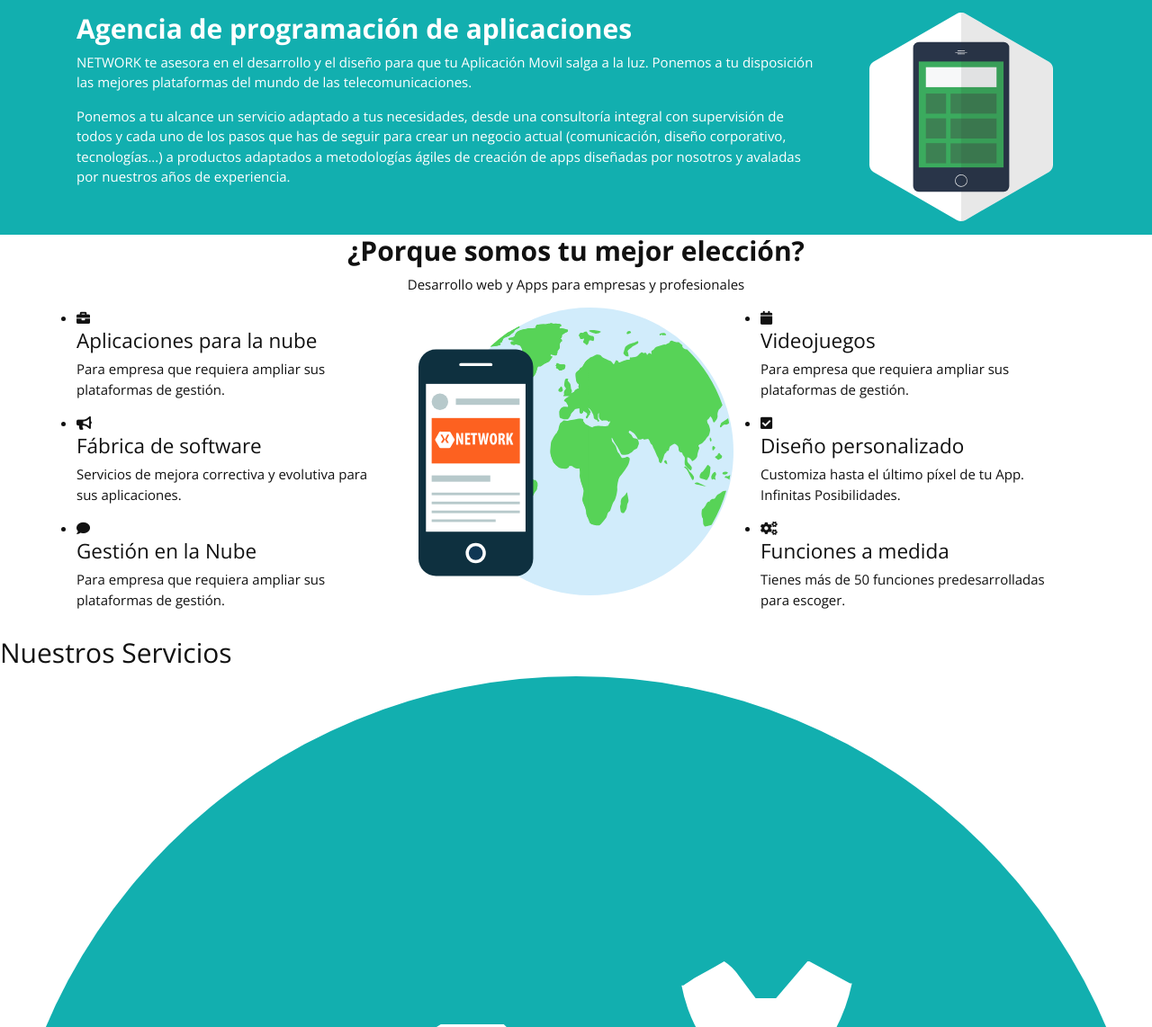
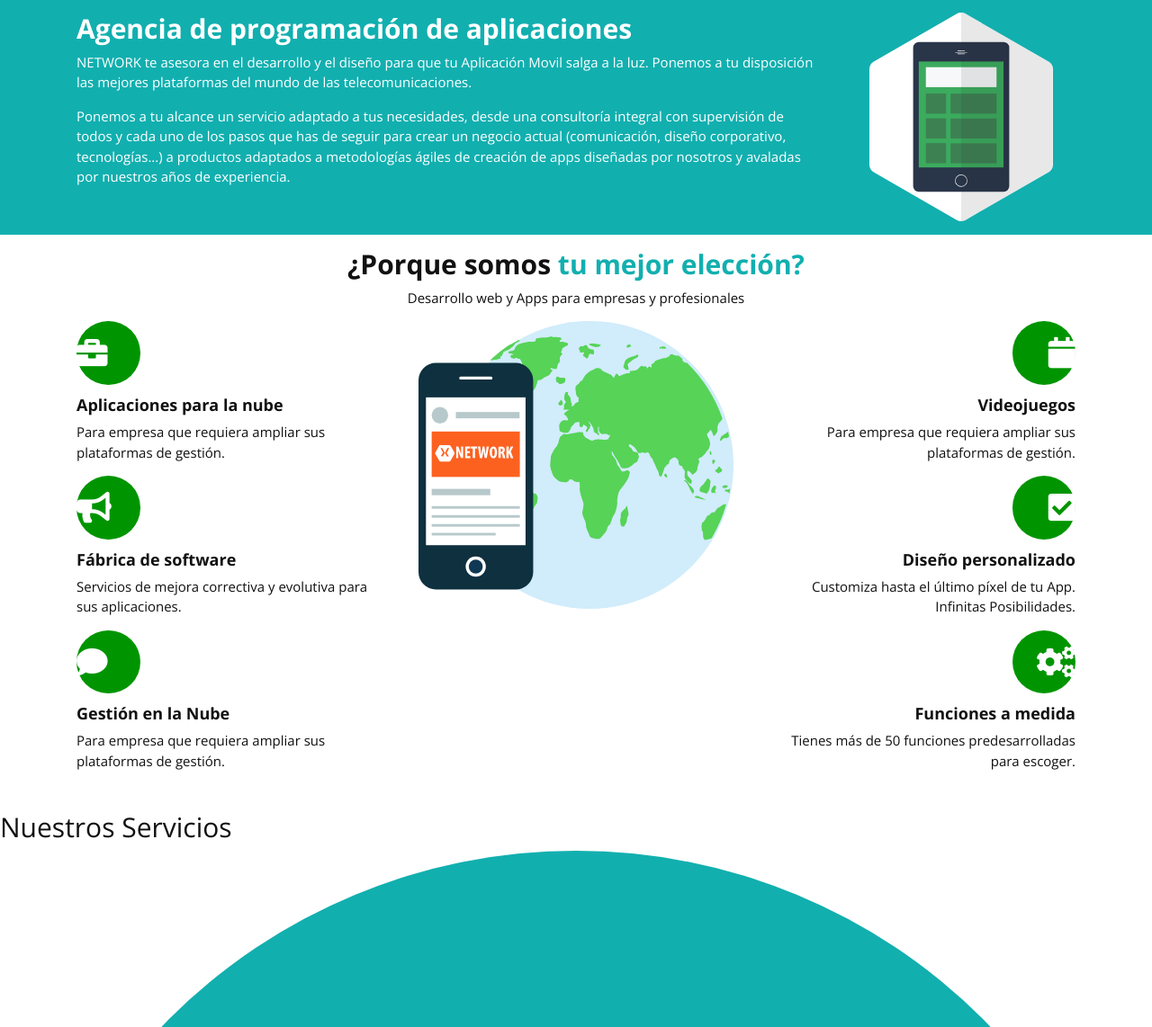
Before and after one commit to devsantoshm/bs4-maquetacion, a PHP site: page / in a window 1280 px wide. Shown: the part 801-1943 px from the top of the page at 90% size. Run offline with PHP 8.4, Linux system fonts and the light colour scheme.

Commit message:
bloque tu mejor elección maquetando part3

```diff
--- a/css/estilos.css
+++ b/css/estilos.css
@@ -179,3 +179,27 @@ body {
   margin: 0 auto;
   display: block;
   /* Para centrar la imagen se convierte en bloque */ }
+
+/* SECCIÓN TU MEJOR ELECCIÓN */
+.tu-mejor-eleccion h2 span {
+  color: #12AFAF; }
+
+.tu-mejor-eleccion ul li {
+  list-style: none; }
+
+.tu-mejor-eleccion ul li .fa {
+  font-size: 2.3rem;
+  background: #009500;
+  border-radius: 50%;
+  width: 4.7rem;
+  height: 4.7rem;
+  line-height: 4.7rem;
+  color: #fff; }
+
+.tu-mejor-eleccion ul li .contenedor-eleccion h4 {
+  font-size: 1.2rem;
+  font-weight: bold;
+  margin-top: .8rem; }
+
+.tu-mejor-eleccion ul li {
+  min-height: 9rem; }
--- a/index.php
+++ b/index.php
@@ -70,7 +70,7 @@
          </div>
       </div>
    </section>
-   <section class="tu-mejor-eleccion">
+   <section class="tu-mejor-eleccion py-3">
       <div class="container">
          <h2 class="text-center font-weight-bold">¿Porque somos <span>tu mejor elección?</span></h2>
          <p class="text-center">
@@ -78,7 +78,7 @@
          </p>
          <div class="row">
             <!-- col-xs-6 es igual a col-6 y es <576px-->
-            <ul class="col-6 col-lg-4">
+            <ul class="col-6 col-lg-4 text-center text-lg-left">
                <li>
                   <i class="fa fa-briefcase" aria-hidden="true"></i>
                   <div class="contenedor-eleccion">
@@ -105,7 +105,7 @@
             <div class="d-none d-lg-block col-lg-4">
                <img src="images/mundo.svg">
             </div>
-            <ul class="col-6 col-lg-4">
+            <ul class="col-6 col-lg-4 text-center text-lg-right">
                <li>
                   <i class="fa fa-calendar" aria-hidden="true"></i>
                   <div class="contenedor-eleccion">
--- a/scss/estilos.scss
+++ b/scss/estilos.scss
@@ -145,3 +145,28 @@ body{
 	margin: 0 auto;
 	display: block; /* Para centrar la imagen se convierte en bloque */
 }
+
+/* SECCIÓN TU MEJOR ELECCIÓN */
+.tu-mejor-eleccion h2 span{
+    color: $principal;
+}
+.tu-mejor-eleccion ul li{
+    list-style: none;
+}
+.tu-mejor-eleccion ul li .fa {
+    font-size: 2.3rem;
+    background: $secundario;
+    border-radius: 50%;
+    width: 4.7rem;
+    height: 4.7rem;
+    line-height: 4.7rem;
+    color: #fff;
+}
+.tu-mejor-eleccion ul li .contenedor-eleccion h4 {
+    font-size: 1.2rem;
+    font-weight: bold;
+    margin-top: .8rem;
+}
+.tu-mejor-eleccion ul li {
+    min-height: 9rem;
+}
```
